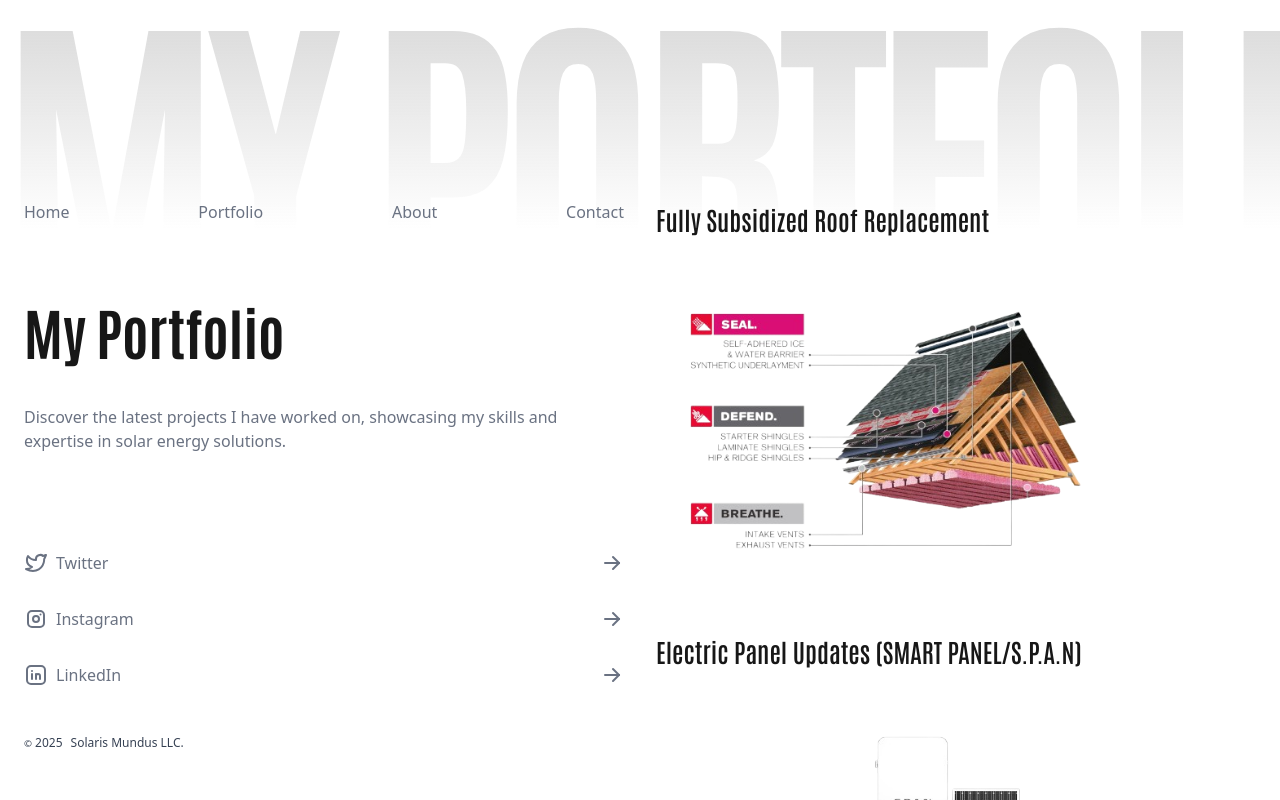
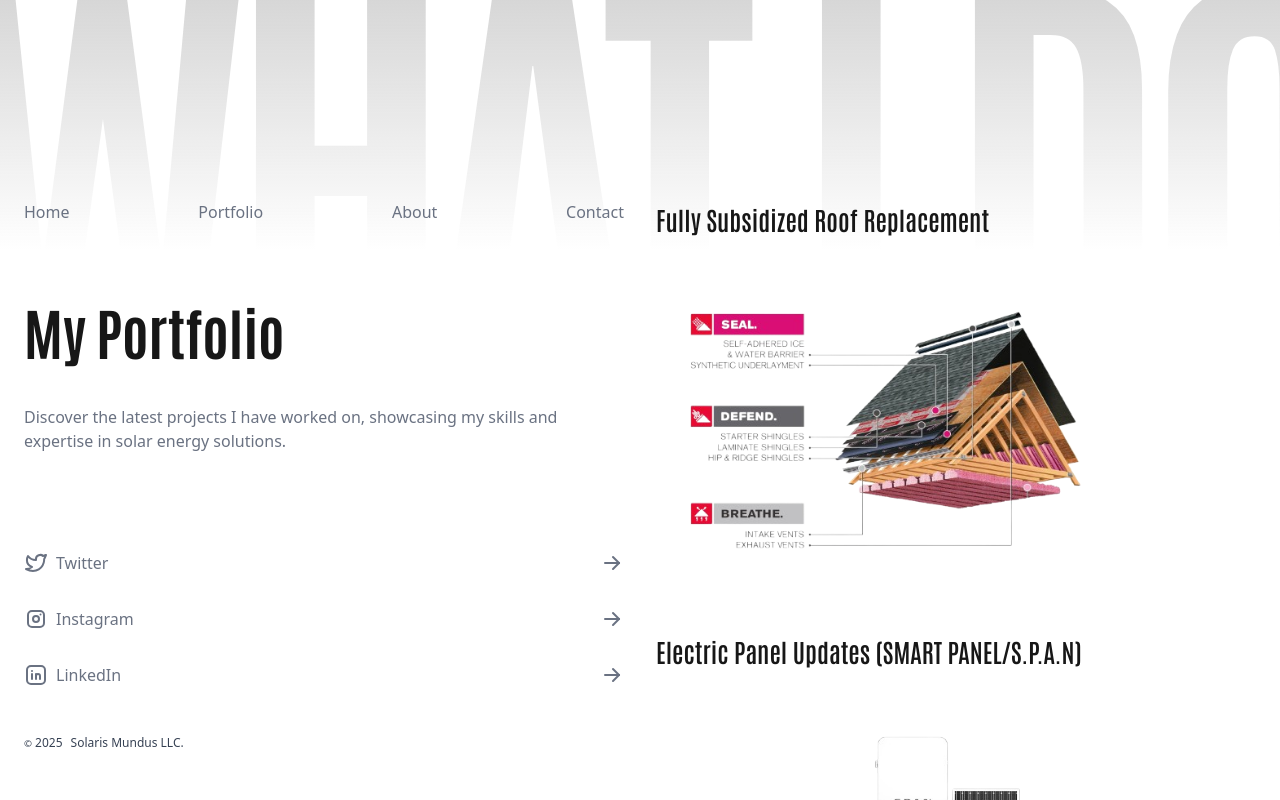
Before and after one commit to kingmadeit/solaris_mundus, a Next.js app: page /portfolio in a window 1280 px wide. Built offline with nearby package versions, Linux system fonts and the light colour scheme.

Commit message:
fix page heading styling and naming

```diff
--- a/src/app/globals.css
+++ b/src/app/globals.css
@@ -28,18 +28,19 @@ body {
   width: 100%;
   font-family: var(--font-antonio);
   font-weight: 700;
-  font-size: clamp(12rem, 25vw, 30rem);
+  font-size: clamp(28rem, 25vw, 50rem);
   letter-spacing: -0.05em;
-  line-height: 0.9;
+  line-height: 0.66;
   text-transform: uppercase;
   white-space: nowrap;
   display: inline-block;
 
-  background: linear-gradient(0deg, rgba(128, 128, 128, 0) 20.4%, rgba(128, 128, 128, 0.5) 149.5%);
+  background: linear-gradient(0deg, rgba(128, 128, 128, 0) 15.4%, rgba(128, 128, 128, 0.5) 149.5%);
   -webkit-background-clip: text;
   -webkit-text-fill-color: transparent;
   background-clip: text;
   color: transparent;
   pointer-events: none;
   user-select: none;
+  text-indent: -3rem;
 }
--- a/src/components/PageTitle.tsx
+++ b/src/components/PageHeading.tsx
@@ -3,7 +3,7 @@ import React from 'react';
 import { navLinks } from '@/lib/data';
 import { usePathname } from 'next/navigation';
 
-const PageTitle = () => {
+const PageHeading = () => {
   const pathName = usePathname();
   const pageAlias = navLinks?.find(link => link.href === pathName)?.alias;
 
@@ -16,4 +16,4 @@ const PageTitle = () => {
   );
 };
 
-export default PageTitle;
+export default PageHeading;
--- a/src/components/index.ts
+++ b/src/components/index.ts
@@ -4,7 +4,7 @@ import Footer from "./Footer";
 import Header from "./Header";
 import NavBar from "./Nav";
 import ImageCard from "./ImageCard";
-import PageTitle from "./PageTitle";
+import PageTitle from "./PageHeading";
 import SectionTitle from "./SectionTitle";
 import SectionBody from "./SectionBody";
 import SectionBlock from "./SectionBlock";
--- a/src/lib/data.ts
+++ b/src/lib/data.ts
@@ -22,10 +22,10 @@ import { NavLink, SectionContent, SectionContentMap, PortfolioItem, TSocialLink
  * This structure allows for easy mapping and rendering of navigation links in the UI.
  */
 export const navLinks: NavLink[] = [
-    { id: "1", name: 'Home', href: '/', alias: 'my lookfolio'},
-    { id: "2", name: 'Portfolio', href: '/portfolio', alias: 'My Portfolio'},
+    { id: "1", name: 'Home', href: '/', alias: 'lookfolio'},
+    { id: "2", name: 'Portfolio', href: '/portfolio', alias: 'what I do'},
     { id: "3", name: 'About', href: '/about', alias: 'get to know me'},
-    { id: "4", name: 'Contact', href: '/contact', alias: 'Let us work' }
+    { id: "4", name: 'Contact', href: '/contact', alias: 'Contact me' }
 ] as const;
 
 /***
```
